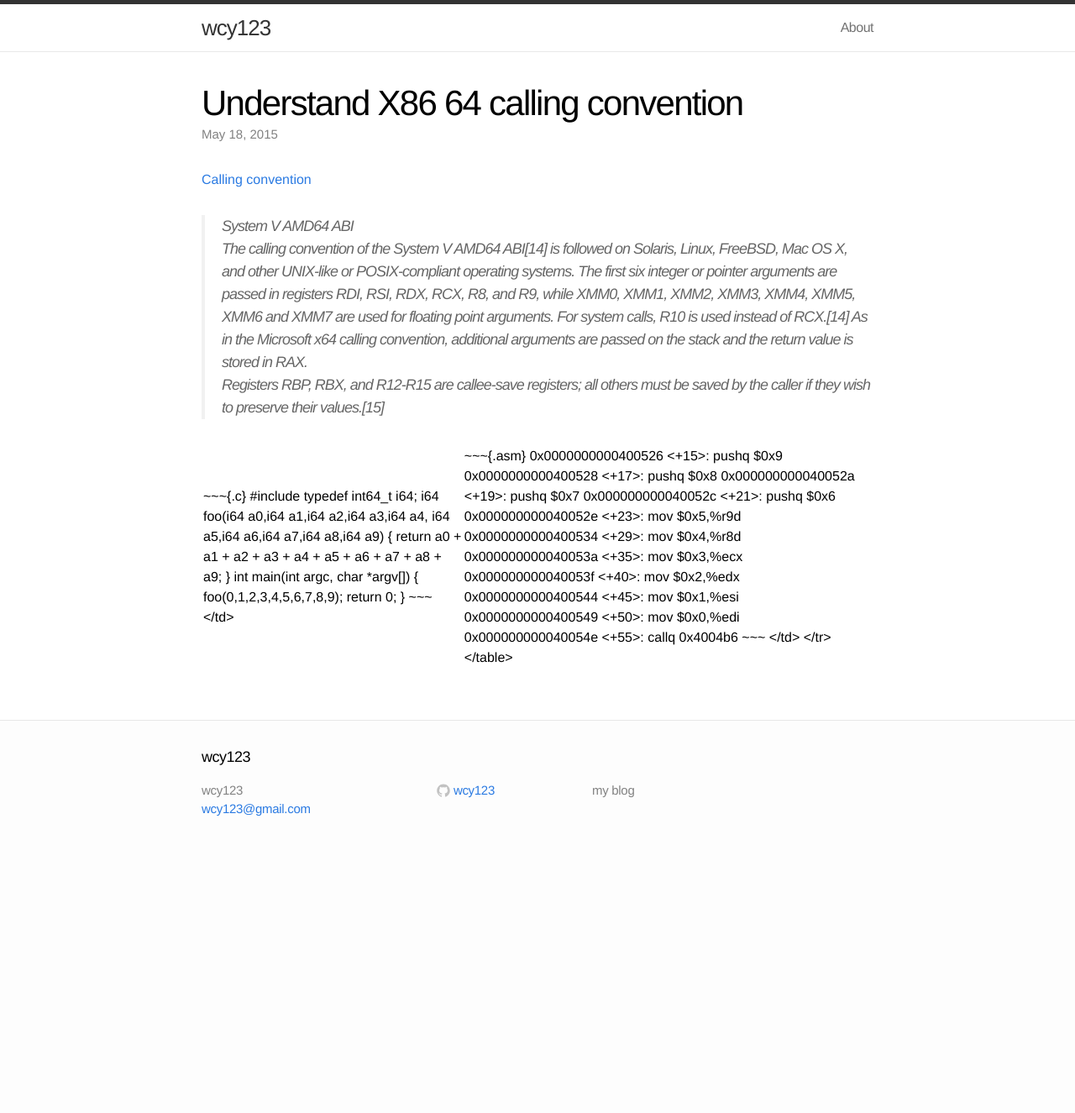
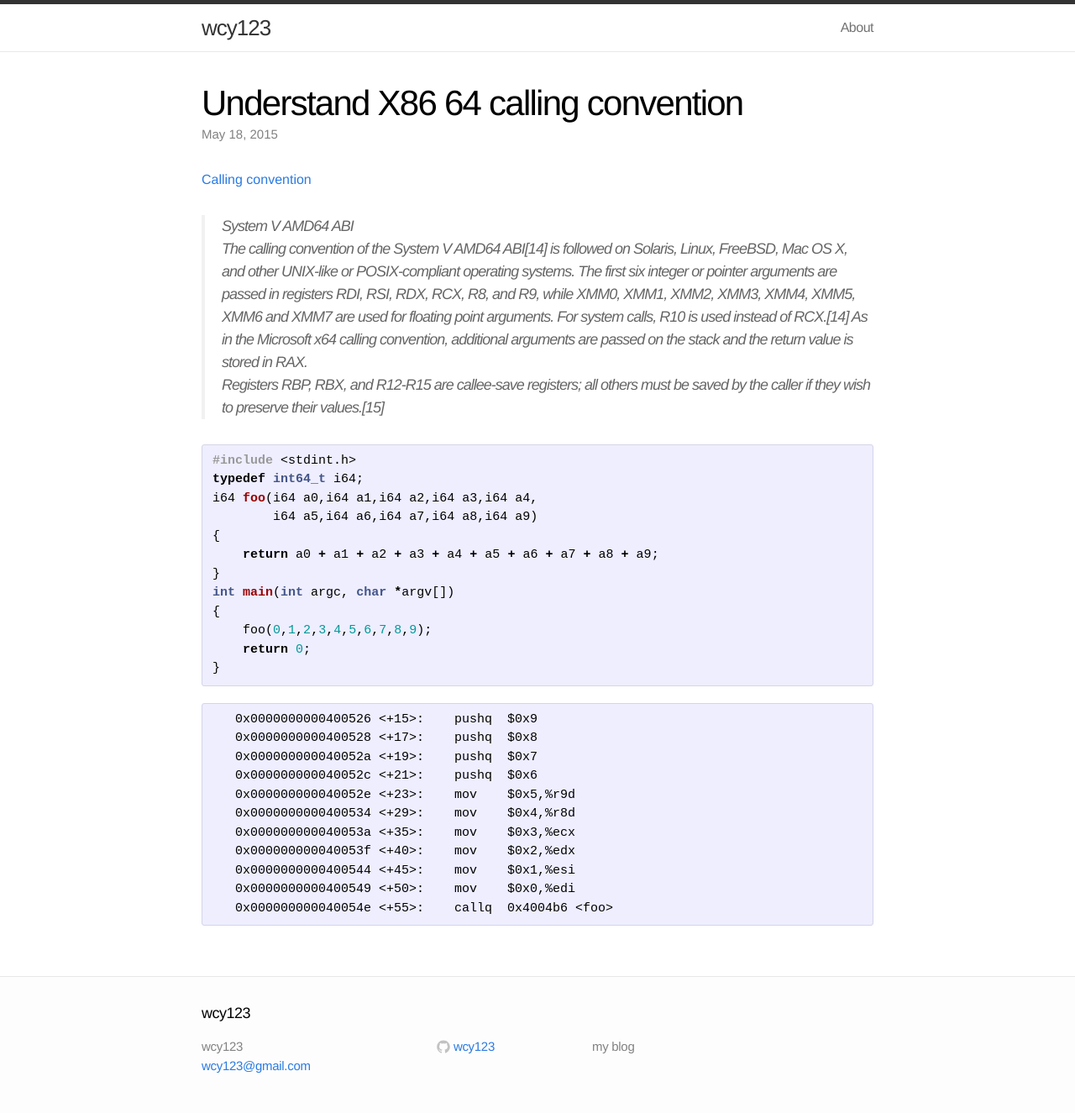
Before and after one commit to wcy123/wcy123.github.com, a Jekyll site: the page built from _posts/2015-05-18-Understand-X------calling-convention.md, in a window 1280 px wide. Shown: the whole page at 84% size. Built offline with Jekyll 4.4.1, drawn with Linux system fonts in a browser that asks for light colours; before the commit the page ends 1020 px from its top, so only the background shows below that.

Commit message:
format c source code

````diff
--- a/_posts/2015-05-18-Understand-X------calling-convention.md
+++ b/_posts/2015-05-18-Understand-X------calling-convention.md
@@ -24,10 +24,8 @@ categories:
 > Registers RBP, RBX, and R12-R15 are callee-save registers; all others
 > must be saved by the caller if they wish to preserve their values.[15]
 
-<table>
-<tr>
-<td>
-~~~{.c}
+
+```c
 #include <stdint.h>
 typedef int64_t i64;
 i64 foo(i64 a0,i64 a1,i64 a2,i64 a3,i64 a4,
@@ -40,10 +38,9 @@ int main(int argc, char *argv[])
     foo(0,1,2,3,4,5,6,7,8,9);
     return 0;
 }
-~~~
-</td>
-<td>
-~~~{.asm}
+```
+
+```asm
    0x0000000000400526 <+15>:	pushq  $0x9
    0x0000000000400528 <+17>:	pushq  $0x8
    0x000000000040052a <+19>:	pushq  $0x7
@@ -55,7 +52,4 @@ int main(int argc, char *argv[])
    0x0000000000400544 <+45>:	mov    $0x1,%esi
    0x0000000000400549 <+50>:	mov    $0x0,%edi
    0x000000000040054e <+55>:	callq  0x4004b6 <foo>
-~~~
-</td>
-</tr>
-</table>
+```
````
